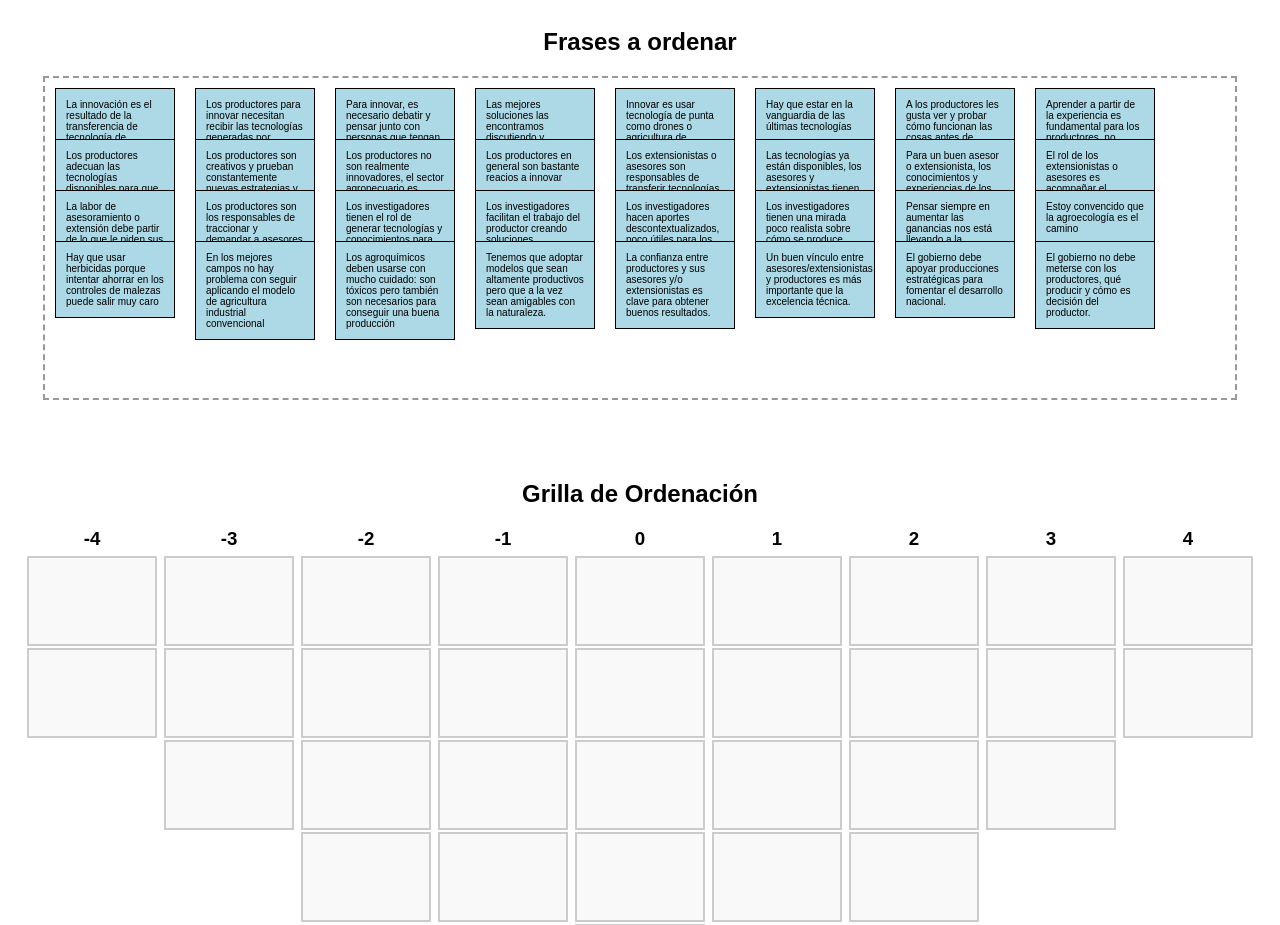
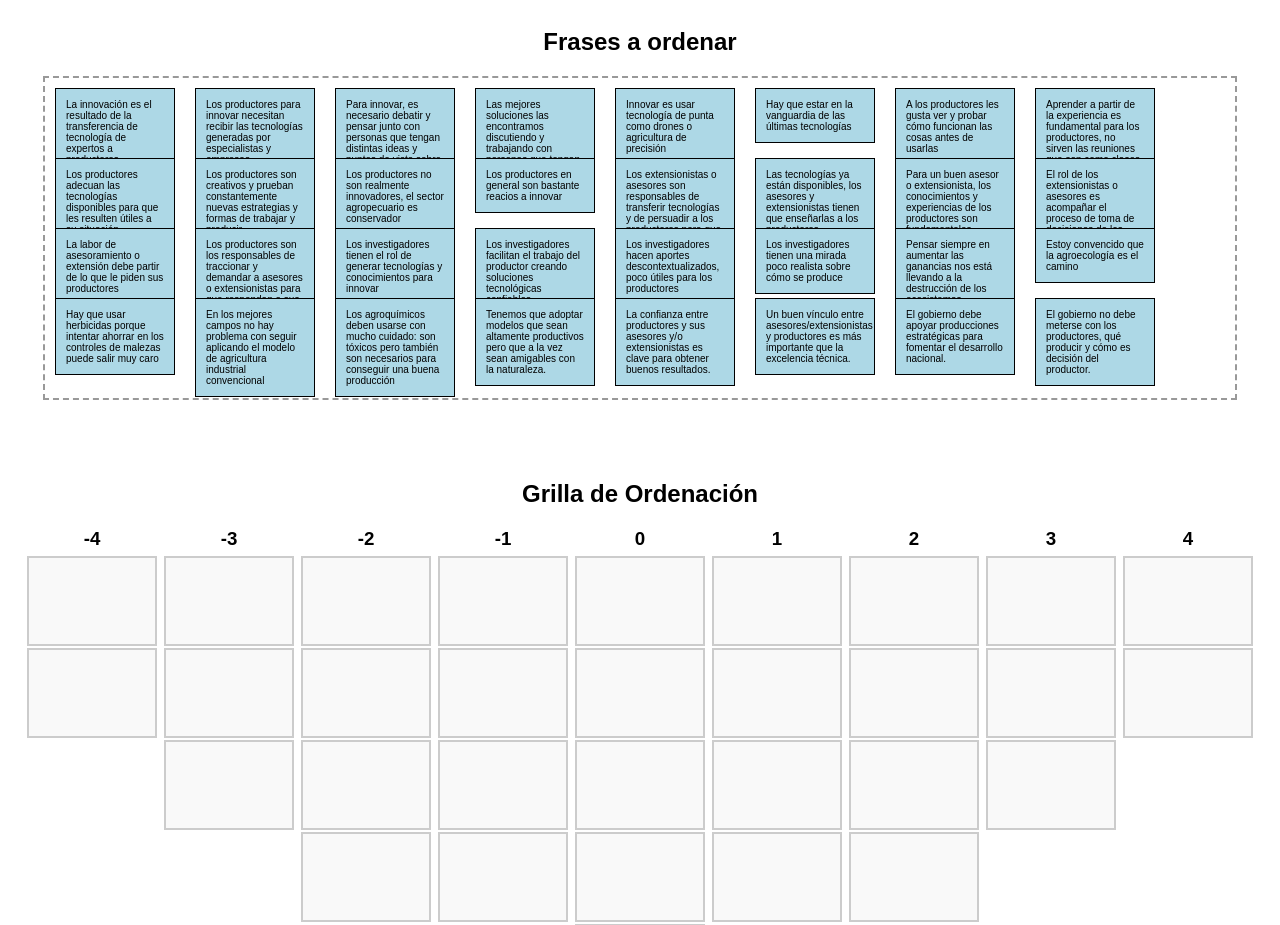
Before and after one commit to FAZq2025/MetodoQArg, a plain HTML site: page index.html in a window 1280 px wide. Shown: the top 925 px of the page. Drawn offline with Linux system fonts and the light colour scheme.

Commit message:
Update index.html

```diff
--- a/index.html
+++ b/index.html
@@ -139,7 +139,7 @@
     }
 
     // Distribuir las 32 frases en el depósito en un "mini-grid" inicial
-    const gapX = 10, gapY = 1, phraseWidth = 130, phraseHeight = 50;
+    const gapX = 10, gapY = 20, phraseWidth = 130, phraseHeight = 50;
     frases.forEach((frase, index) => {
       const col = index % 8;
       const row = Math.floor(index / 8);
```
